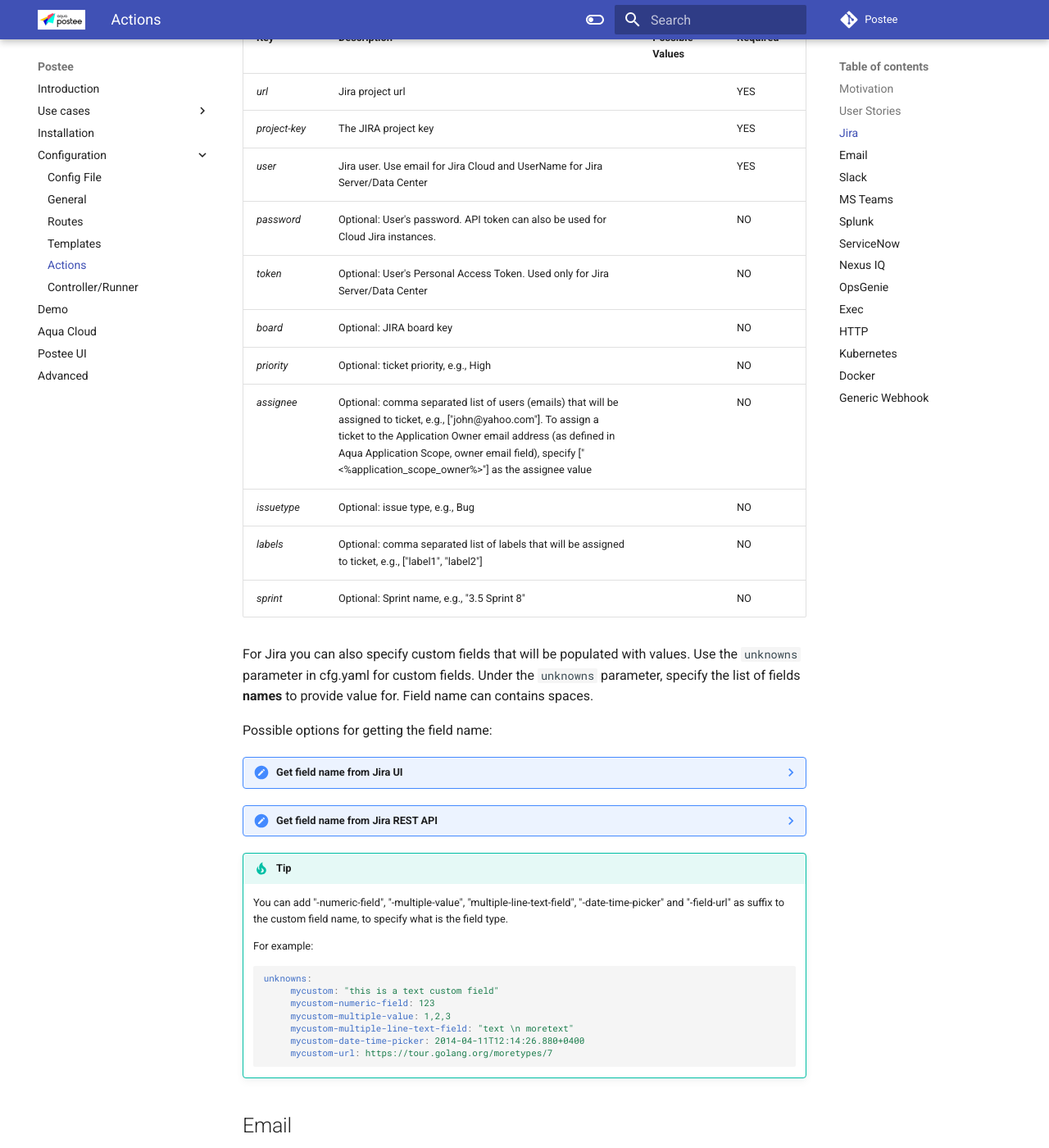
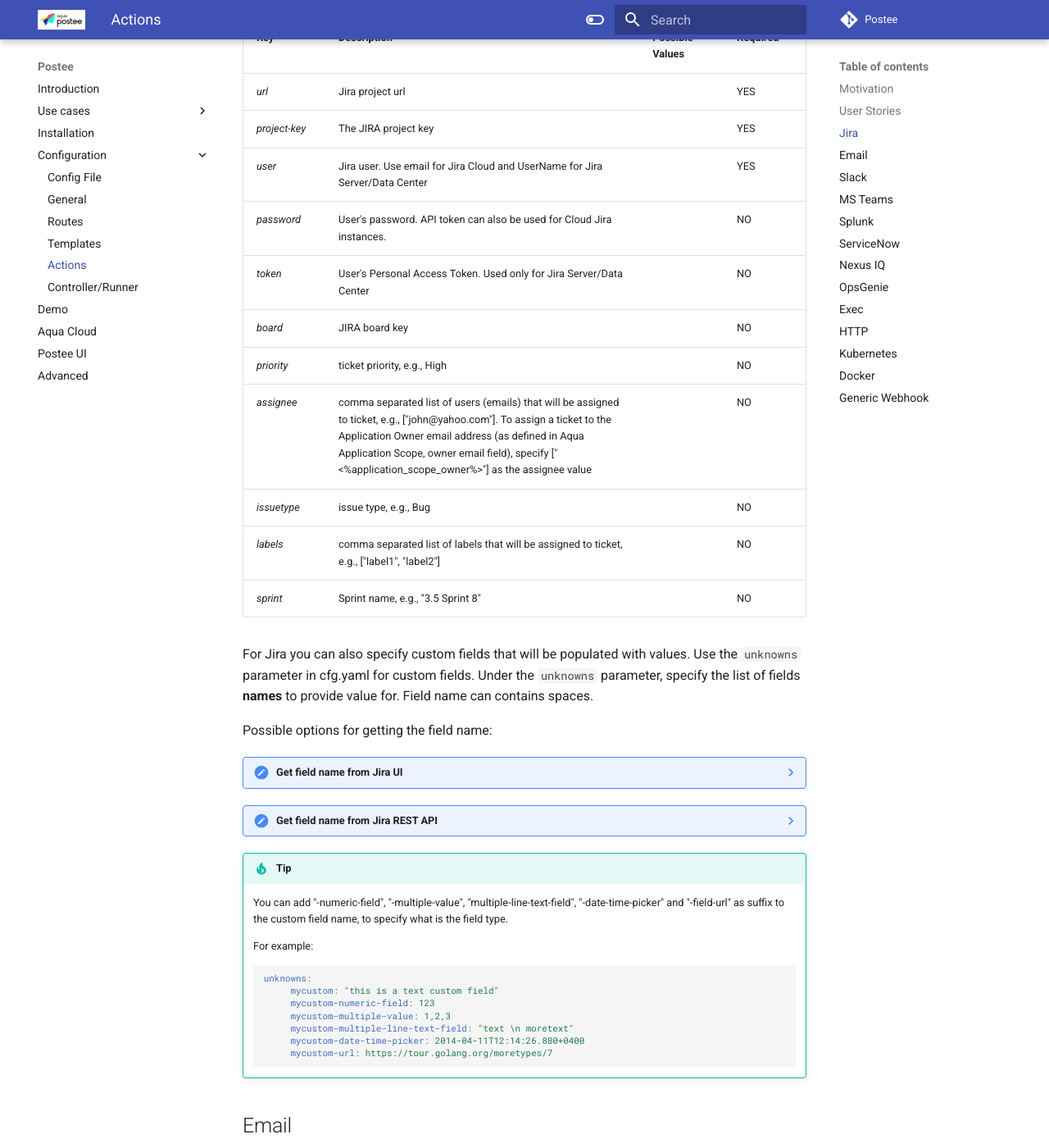
Before and after one commit to aquasecurity/postee, an MkDocs documentation site: the page built from docs/actions.md, in a window 1280 px wide and 1400 px high, scrolled down 2285 px. Shown: the whole window at 82% size. Built offline with MkDocs 1.6.1 and Material for MkDocs 9.7.7, drawn with Linux system fonts in a browser that asks for light colours; comment, search, counter and statistics services are not loaded; the version menu is left out; some of the changed text lies outside the part shown.

````diff
--- a/docs/actions.md
+++ b/docs/actions.md
@@ -49,19 +49,19 @@ Follow these steps to set up JIRA integration:
           or
         * Token: your Personal Access Tokens.
 
-|Key           | Description          | Possible Values | Required |
-|--------------|----------------------|-----------------|----------|
-|*url*         | Jira project url     |                 | YES      |
-|*project-key* | The JIRA project key |                 | YES      |
-|*user*        | Jira user. Use email for Jira Cloud and UserName for Jira Server/Data Center    |             | YES         |
-|*password*    | Optional: User's password. API token can also be used for Cloud Jira instances. |             | NO          |
-|*token*       | Optional: User's Personal Access Token. Used only for Jira Server/Data Center   |             | NO          |
-|*board*       |  Optional: JIRA board key              |           | NO          |
-|*priority*    |  Optional: ticket priority, e.g., High |           | NO          |
-|*assignee*    | Optional: comma separated list of users (emails) that will be assigned to ticket, e.g., ["john@yahoo.com"]. To assign a ticket to the Application Owner email address (as defined in Aqua Application Scope, owner email field), specify ["<%application_scope_owner%>"] as the assignee value   |               | NO          |
-|*issuetype*   | Optional: issue type, e.g., Bug        |           | NO          |
-|*labels*      | Optional: comma separated list of labels that will be assigned to ticket, e.g., ["label1", "label2"]|         | NO          |
-|*sprint*      | Optional: Sprint name, e.g., "3.5 Sprint 8" |      | NO          |
+Key           | Description          | Possible Values | Required
+--------------|----------------------|-----------------|----------
+*url*         | Jira project url     |                 | YES
+*project-key* | The JIRA project key |                 | YES
+*user*        | Jira user. Use email for Jira Cloud and UserName for Jira Server/Data Center    |             | YES
+*password*    | User's password. API token can also be used for Cloud Jira instances. |             | NO
+*token*       | User's Personal Access Token. Used only for Jira Server/Data Center   |             | NO
+*board*       | JIRA board key              |           | NO
+*priority*    | ticket priority, e.g., High |           | NO
+*assignee*    | comma separated list of users (emails) that will be assigned to ticket, e.g., ["john@yahoo.com"]. To assign a ticket to the Application Owner email address (as defined in Aqua Application Scope, owner email field), specify ["<%application_scope_owner%>"] as the assignee value   |               | NO
+*issuetype*   | issue type, e.g., Bug        |           | NO
+*labels*      | comma separated list of labels that will be assigned to ticket, e.g., ["label1", "label2"]|         | NO
+*sprint*      | Sprint name, e.g., "3.5 Sprint 8" |      | NO
 
 For Jira you can also specify custom fields that will be populated with values.
 Use the `unknowns` parameter in cfg.yaml for custom fields.
@@ -126,15 +126,15 @@ Possible options for getting the field name:
       ```
 
 ## Email
-|Key          | Description | Possible Values | Required |
-|-------------|-------------|-----------------|----------|
-|*use-mx*     | Whether to send the email as an SMTP server or a client. Specify 'true' if you would like to send email as an smtp server, in this case you don't need to provide user, password, host and port. | true, false |      |
-|*user*       | Optional, if auth supported. User name (usually email address) |      | NO      |
-|*password*   | Optional, if auth supported. Password |     | NO      |
-|*host*       | SMTP host name |          | YES       |
-|*port*       | SMTP port      |          | YES       |
-|*sender*     |  Sender's email address   |           | YES       |
-|*recipients* |  Recipients (array of comma separated emails), e.g. ["john@yahoo.com"]. To send the email to the Application Owner email address (as defined in Aqua Application Scope, owner email field), specify ["<%application_scope_owner%>"] as the recipients value |         | YES         |
+Key          | Description | Possible Values | Required
+-------------|-------------|-----------------|----------
+*use-mx*     | Whether to send the email as an SMTP server or a client. Specify 'true' if you would like to send email as an smtp server, in this case you don't need to provide user, password, host and port. | true, false |
+*user*       | if auth supported. User name (usually email address) |      | NO
+*password*   | if auth supported. Password |     | NO
+*host*       | SMTP host name |          | YES
+*port*       | SMTP port      |          | YES
+*sender*     |  Sender's email address   |           | YES
+*recipients* |  Recipients (array of comma separated emails), e.g. ["john@yahoo.com"]. To send the email to the Application Owner email address (as defined in Aqua Application Scope, owner email field), specify ["<%application_scope_owner%>"] as the recipients value |         | YES
 
 ## Slack
 Getting the Slack webhooks [Create a Slack Custom App](https://api.slack.com/messaging/webhooks).
@@ -169,29 +169,29 @@ You will need to care about an HTTP Event Collector in Splunk Enterprise or Splu
 Once you create an HTTP Event Collector you will receive a token. You should provide this token, together with the Splunk HTTP Collector
 URL, as part of the cfg.yaml settings.
 
-|Key          | Description                                                         | Possible Values | Required  |
-|------------ | ------------------------------------------------------------------  | --------------- | --------- |
-|*token*      | The Splunk HTTP event collector token                               |                 | YES       |
-|*url*        | URL to Splunk HTTP event collector (e.g. http://server:8088)        |                 | YES       |
-|*size-limit* | Optional. Maximum scan length, in bytes. Default: 10000 | 10000     |                 | NO        |
+Key          | Description                                                         | Possible Values | Required
+------------ | ------------------------------------------------------------------  | --------------- | ---------
+*token*      | The Splunk HTTP event collector token                               |                 | YES
+*url*        | URL to Splunk HTTP event collector (e.g. http://server:8088)        |                 | YES
+*size-limit* | Maximum scan length, in bytes. Default: 10000 | 10000     |                 | NO
 
 ## ServiceNow
 
-|Key        | Description                                                        | Possible Values  | Required  |
-|---------- | ------------------------------------------------------------------ | ---------------  | --------- |
-|*user*     | ServiceNow user name                                               |                  | YES       |
-|*password* | User API key / password                                            |                  | YES       |
-|*instance* | Name of ServiceNow Instance (usually the XXX at XXX.servicenow.com)|                  | YES       |
-|*board*    | ServiceNow board name to open tickets on. Default is "incident"    |                  |           |
+Key        | Description                                                        | Possible Values  | Required
+---------- | ------------------------------------------------------------------ | ---------------  | ---------
+*user*     | ServiceNow user name                                               |                  | YES
+*password* | User API key / password                                            |                  | YES
+*instance* | Name of ServiceNow Instance (usually the XXX at XXX.servicenow.com)|                  | YES
+*board*    | ServiceNow board name to open tickets on. Default is "incident"    |                  |
 
 ## Nexus IQ
 
-|Key               | Description                                              | Possible Values | Required  |
-|----------------- | -------------------------------------------------------- | --------------- | --------  |
-|*user*            | Nexus IQ user name                                       |                 | YES       |
-|*password*        | Nexus IQ password                                        |                 | YES       |
-|*url*             | Url of Nexus IQ server                                   |                 | YES       |
-|*organization-id* | Organization UID like "222de33e8005408a844c12eab952c9b0" |                 | YES       |
+Key               | Description                                              | Possible Values | Required
+----------------- | -------------------------------------------------------- | --------------- | --------
+*user*            | Nexus IQ user name                                       |                 | YES
+*password*        | Nexus IQ password                                        |                 | YES
+*url*             | Url of Nexus IQ server                                   |                 | YES
+*organization-id* | Organization UID like "222de33e8005408a844c12eab952c9b0" |                 | YES
 
 ## OpsGenie
 
@@ -214,24 +214,24 @@ URL, as part of the cfg.yaml settings.
 
     An API key from the `API Key Management` tab will produce an HTTP 403 error. This API Key is valid but cannot create alerts as it lacks necessary permissions.
 
-|Key        | Description                             | Possible Values | Required |
-|-----------| --------------------------------------- | ----------------|--------- |
-|token      | an API key from an API integration      |                 | YES      |
-|user       | Display name of the request owner.      |                 | NO       |
-|assignee   | Comma separated list of users that the alert will be routed to send notifications                     |          | NO      |
-|recipients | Comma separated list of users that the alert will become visible to without sending any notification  |          | NO      |
-|priority   | Specify the alert priority. Default is "P3" | "P1" "P2" "P3" "P4" "P5"| NO      |
-|tags       | Comma separated list of the alert tags.     |                         | NO      |
-|alias      | Client-defined identifier of the alert.     |                         | NO      |
-|entity     | Entity field of the alert that is generally used to specify which domain alert is related to. |        | NO       |
+Key        | Description                             | Possible Values | Required
+-----------| --------------------------------------- | ----------------|---------
+token      | an API key from an API integration      |                 | YES
+user       | Display name of the request owner.      |                 | NO
+assignee   | Comma separated list of users that the alert will be routed to send notifications                     |          | NO
+recipients | Comma separated list of users that the alert will become visible to without sending any notification  |          | NO
+priority   | Specify the alert priority. Default is "P3" | "P1" "P2" "P3" "P4" "P5"| NO
+tags       | Comma separated list of the alert tags.     |                         | NO
+alias      | Client-defined identifier of the alert.     |                         | NO
+entity     | Entity field of the alert that is generally used to specify which domain alert is related to. |        | NO
 
 ## Exec
 
-| Option      | Usage                                                                                     | Required |
-|-------------|-------------------------------------------------------------------------------------------|----------|
-| env         | Optional, custom environment variables to be exposed in the shell of the executing script | NO       |
-| input-file  | Required, custom shell script to executed                                                 | YES      |
-| exec-script | Required, inline shell script executed                                                    | YES      |
+ Option      | Usage                                                                                     | Required
+-------------|-------------------------------------------------------------------------------------------|----------
+ env         | custom environment variables to be exposed in the shell of the executing script | NO
+ input-file  | custom shell script to executed                                                 | YES
+ exec-script | inline shell script executed                                                    | YES
 
 The Exec Action also internally exposes the `$POSTEE_EVENT` environment variable with the input event that triggered the action. This can be helpful in situations where the event itself contains useful information.
 
@@ -243,36 +243,36 @@ Below is an example of using `$POSTEE_EVENT`. It uses the inline exec-script scr
 
 ![img_1.png](img/img_1.png)
 
-| Option   | Usage                                   | Required |
-|----------|-----------------------------------------|----------|
-| URL      | Required, URL of the remote server      | YES      |
-| Method   | Required, e.g., GET, POST               | YES      |
-| Headers  | Optional, custom headers to send        | NO       |
-| Timeout  | Optional, custom timeout for HTTP call  | NO       |
-| Bodyfile | Optional, input file for HTTP post body | NO       |
+ Option   | Usage                                   | Required
+----------|-----------------------------------------|----------
+ URL      | URL of the remote server      | YES
+ Method   | e.g., GET, POST               | YES
+ Headers  | custom headers to send        | NO
+ Timeout  | custom timeout for HTTP call  | NO
+ Bodyfile | input file for HTTP post body | NO
 
 
 ## Kubernetes
 ![img_4.png](img/img_4.png)
 
-| Option              | Usage                                                                                                                           | Required |
-|---------------------|---------------------------------------------------------------------------------------------------------------------------------|----------|
-| kube-namespace      | Required. Kubernetes namespace to use.                                                                                          | YES      |
-| kube-config-file    | Required. Path to .kubeconfig file                                                                                              | YES      |
-| kube-label-selector | Required, if specifying labels or annotations.                                                                                  | YES      |
-| kube-actions        | Optional, key-value pair of labels and annotations<br/>Labels must be added via "labels" key and Annotations via "annotations". | NO       |
+ Option              | Usage                                                                                                                           | Required
+---------------------|---------------------------------------------------------------------------------------------------------------------------------|----------
+ kube-namespace      | Kubernetes namespace to use.                                                                                          | YES
+ kube-config-file    | Path to .kubeconfig file                                                                                              | YES
+ kube-label-selector | if specifying labels or annotations.                                                                                  | YES
+ kube-actions        | key-value pair of labels and annotations<br/>Labels must be added via "labels" key and Annotations via "annotations". | NO
 
 
 ## Docker
 ![img_5.png](img/img_5.png)
 
-| Option               | Usage                                                                                                                                                                    | Required |
-|----------------------|---------------------------------------------------------------------------------------------------------------------------------------------------------------|----------|
-| docker-image-name    | Required. Image name of the docker image.                                                                                                                                | YES      |
-| docker-cmd           | Required. Command to run inside the docker image.                                                                                                                        | YES      |
-| docker-env           | Optional. Environment variables to set in the container.                                                                                                                 | NO       |
-| docker-network       | Optional. Connect the action container to the specified network. {e.g. "host"}                                                                                           | NO       |
-| docker-volume-mounts | Optional*. Volume mounts present inside the container.<br/> * _If you have specified volume mounts, you also need to pass them through into the postee docker container_ | NO       |
+ Option               | Usage                                                                                                                                                         | Required
+----------------------|---------------------------------------------------------------------------------------------------------------------------------------------------------------|----------
+ docker-image-name    | Image name of the docker image.                                                                                                                                | YES
+ docker-cmd           | Command to run inside the docker image.                                                                                                                        | YES
+ docker-env           | Environment variables to set in the container.                                                                                                                 | NO
+ docker-network       | Connect the action container to the specified network. {e.g. "host"}                                                                                           | NO
+ docker-volume-mounts | *Volume mounts present inside the container.<br/> * _If you have specified volume mounts, you also need to pass them through into the postee docker container_ | NO
 
 !!! note
       When running Postee in a Docker container, it is required to mount the Docker socket within the Postee container to be able to spin up Docker Action container instances. This can be done as follows:
````
